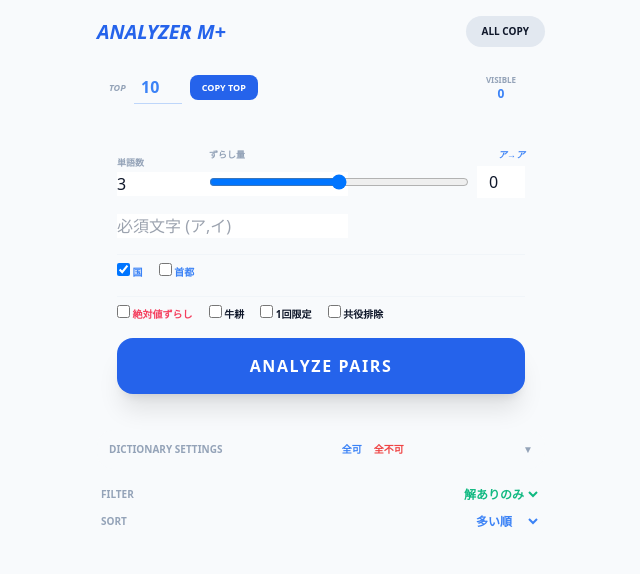
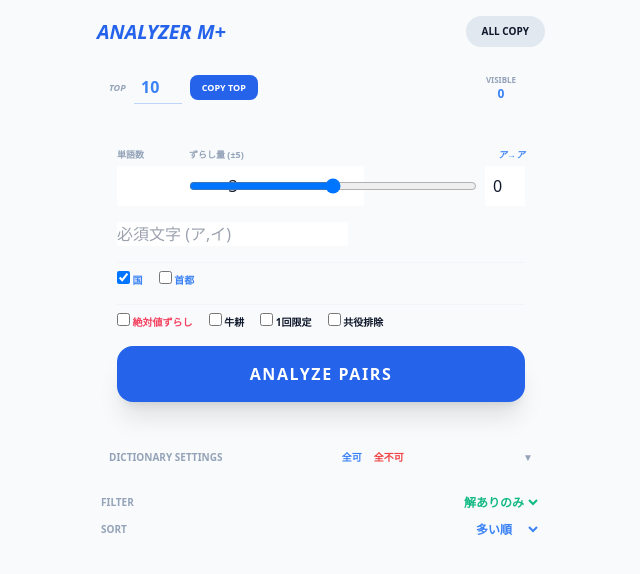
Before and after one commit to xjrstjrwvg-commits/Pyongyang, a Flask app: page / in a window 1280 px wide. Shown: the top 574 px of the page, without its empty margins (319-959 px from the left). Run offline with Flask 3, Linux system fonts and the light colour scheme; some libraries are stand-ins or nearby versions.

Commit message:
index.html

```diff
--- a/templates/index.html
+++ b/templates/index.html
@@ -37,17 +37,24 @@
         </div>
 
         <div class="glass p-5 rounded-[32px] space-y-4">
-            <div class="flex gap-3">
-                <!-- 単語数の横幅を制限 -->
-                <div class="w-20 flex-shrink-0"><label class="text-[9px] font-bold text-slate-400 uppercase">単語数</label><input type="number" id="ml" value="3"></div>
-                <div class="flex-1">
-                    <div class="flex justify-between"><label class="text-[9px] font-bold text-slate-400 uppercase">ずらし量</label><span id="shift_preview" class="text-[9px] font-bold text-blue-500 italic">ア→ア</span></div>
-                    <div class="flex items-center gap-2 mt-1">
-                        <input type="range" id="ks_range" min="-10" max="10" value="0" class="flex-1" oninput="syncShift(this.value)">
-                        <input type="number" id="ks_abs" value="0" class="!w-12 !p-1 text-center" oninput="syncShift(this.value)">
+            <!-- レイアウト修正箇所 -->
+            <div class="flex gap-4 items-end">
+                <div class="w-14 flex-shrink-0">
+                    <label class="text-[9px] font-bold text-slate-400 uppercase block mb-1">単語数</label>
+                    <input type="number" id="ml" value="3" class="!p-2 text-center">
+                </div>
+                <div class="flex-1 min-w-0">
+                    <div class="flex justify-between items-center mb-1">
+                        <label class="text-[9px] font-bold text-slate-400 uppercase">ずらし量 (±5)</label>
+                        <span id="shift_preview" class="text-[9px] font-bold text-blue-500 italic">ア→ア</span>
+                    </div>
+                    <div class="flex items-center gap-2">
+                        <input type="range" id="ks_range" min="-5" max="5" value="0" class="flex-1" oninput="syncShift(this.value)">
+                        <input type="number" id="ks_abs" value="0" class="!w-10 !p-2 text-center flex-shrink-0" oninput="syncShift(this.value)">
                     </div>
                 </div>
             </div>
+
             <input id="mc" placeholder="必須文字 (ア,イ)">
             <div class="flex gap-4 text-[10px] font-bold uppercase border-t pt-2 border-slate-100 dark:border-slate-800">
                 <label class="text-blue-500"><input type="checkbox" name="cat" value="country" checked> 国</label>
@@ -97,7 +104,11 @@
         }
 
         function syncShift(val) {
-            const v = parseInt(val); document.getElementById('ks_range').value = v; document.getElementById('ks_abs').value = v;
+            let v = parseInt(val);
+            if (isNaN(v)) v = 0;
+            // スライダーの表示値を更新
+            document.getElementById('ks_range').value = v;
+            document.getElementById('ks_abs').value = v;
             const idx = (KANA_ORDER.indexOf("ア") + v + KANA_ORDER.length * 10) % KANA_ORDER.length;
             document.getElementById('shift_preview').innerText = `ア→${KANA_ORDER[idx]}`;
         }
@@ -157,10 +168,12 @@
             const order = document.getElementById('sort_order').value, filter = document.getElementById('filter_mode').value;
             let f = [...data];
             if(filter==='exists') f = f.filter(x => x.count > 0); else if(filter==='none') f = f.filter(x => x.count === 0);
+
             if(order==='random') { for(let i=f.length-1;i>0;i--){const j=Math.floor(Math.random()*(i+1));[f[i],f[j]]=[f[j],f[i]];} }
             else if(order==='desc') f.sort((a,b)=>b.count-a.count);
             else if(order==='asc') f.sort((a,b)=>a.count-b.count);
             else f.sort((a,b)=>KANA_ORDER.indexOf(a.start)-KANA_ORDER.indexOf(b.start) || KANA_ORDER.indexOf(a.end)-KANA_ORDER.indexOf(b.end));
+
             currentFilteredList = f;
             document.getElementById('visible_count').innerText = f.length.toLocaleString();
             document.getElementById('res').innerHTML = f.map(item => `
@@ -196,11 +209,9 @@
             } catch (err) { alert("コピーに失敗しました。"); }
         }
 
-        // コピー時の整形関数
         function formatCopyText(targets) {
             return targets.map(x => {
                 const example = x.example.replace("（解なし）", "").trim();
-                // 解がない場合は「ア→ア」のみ、ある場合は「ア→イ: 例」の形式にする
                 return example === "" ? `${x.start}→${x.end}` : `${x.start}→${x.end}: ${example}`;
             }).join('\n');
         }
```
